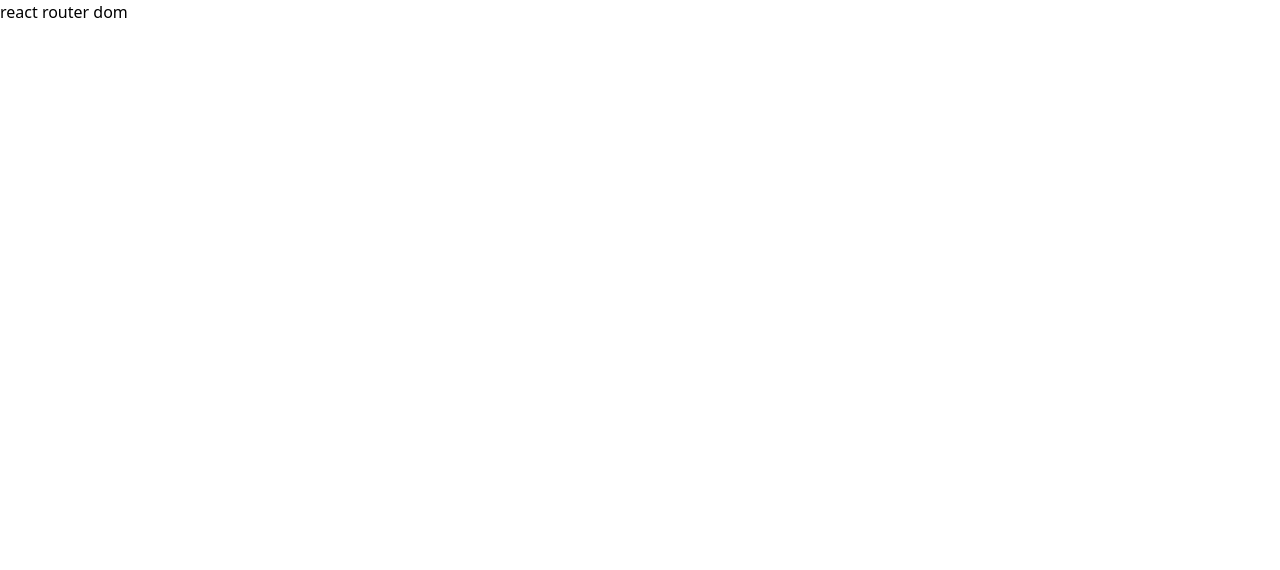
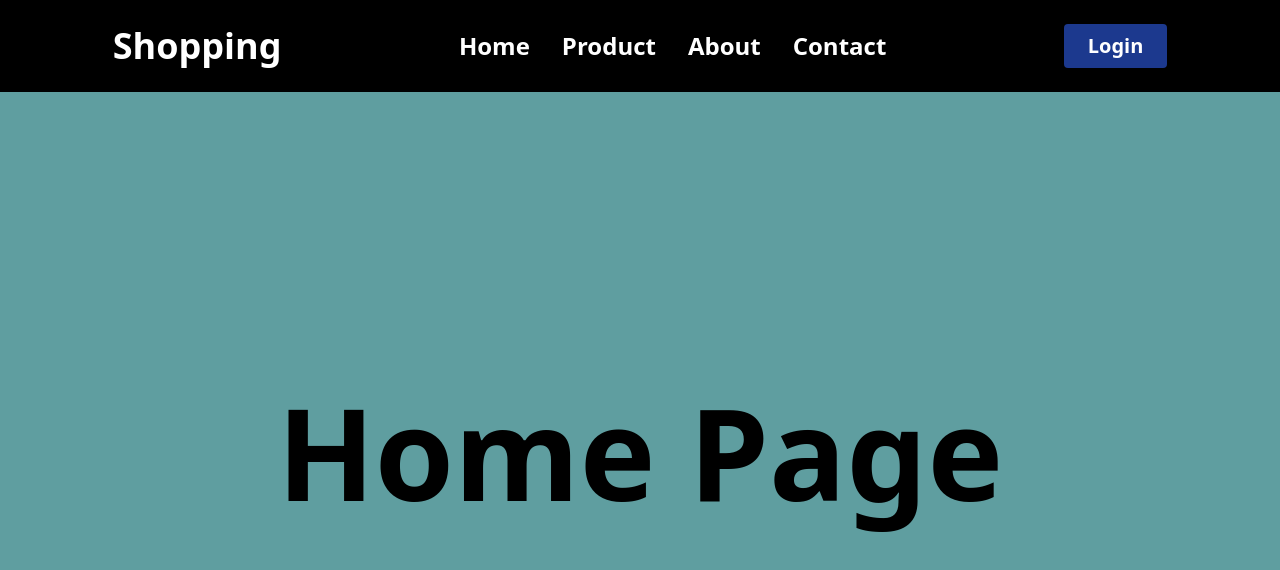
Before and after one commit to aaryan-vyas-10/ReactRouterDom, a React (Vite) app: page / in a window 1280 px wide. Shown: the top 570 px of the page. Built offline with nearby package versions, Linux system fonts and the light colour scheme.

Commit message:
react-router-dom  , with dynamic routing

```diff
--- a/package.json
+++ b/package.json
@@ -13,6 +13,7 @@
     "@tailwindcss/vite": "^4.1.11",
     "react": "^19.1.0",
     "react-dom": "^19.1.0",
+    "react-router-dom": "^7.7.1",
     "tailwindcss": "^4.1.11"
   },
   "devDependencies": {
--- a/src/App.jsx
+++ b/src/App.jsx
@@ -1,9 +1,30 @@
+import { createBrowserRouter, RouterProvider } from 'react-router-dom'
 import './App.css'
+import Home from './Pages/Home';
+import Product from './Pages/Product';
+import About from './Pages/About';
+import Contact from './Pages/Contact';
+import Navbar from './Components/Navbar';
+import Layout from './Layout/Layout';
+import ProductDetils from './Pages/ProductDetils';
 
 function App() {
+  const router = createBrowserRouter([
+    {
+      path: '/',
+      element: <Layout />,
+      children: [
+        { index: true, element: <Home /> },
+        { path: 'product', element: <Product /> },
+        { path: 'product/:id', element: <ProductDetils /> },
+        { path: 'about', element: <About /> },
+        { path: 'contact', element: <Contact /> },
+      ],
+    },
+  ]);
   return (
     <>
-      <h1>react router dom</h1>
+      <RouterProvider router={router} />
     </>
   )
 }
--- /dev/null
+++ b/src/Components/Navbar.jsx
@@ -0,0 +1,19 @@
+import React from 'react'
+import { Link } from 'react-router-dom';
+
+const Navbar = () => {
+  return (
+    <div className='bg-black w-full p-6 text-white flex items-center justify-around sticky top-0 shadow-cyan-50'>
+        <h1 className='text-4xl font-bold'>Shopping</h1>
+            <ul className='flex gap-8 text-2xl font-bold'>
+                <Link to="/"><li>Home</li></Link>
+                <Link to="/product"><li>Product</li></Link>
+                <Link to="/about"><li>About</li></Link>
+                <Link to="/contact"><li>Contact</li></Link>
+            </ul>
+        <button className='bg-blue-900 px-6 py-2 rounded font-bold text-xl cursor-pointer'>Login</button>
+    </div>
+  );
+}
+
+export default Navbar;
--- /dev/null
+++ b/src/Layout/Layout.jsx
@@ -0,0 +1,14 @@
+import React from 'react'
+import Navbar from '../Components/Navbar'
+import { Outlet } from 'react-router-dom'
+
+const Layout = () => {
+  return (
+    <>
+        <Navbar/>
+        <Outlet/>
+    </>
+  )
+}
+
+export default Layout
--- /dev/null
+++ b/src/Pages/About.jsx
@@ -0,0 +1,11 @@
+import React from 'react'
+
+const About = () => {
+  return (
+    <div className='flex items-center justify-center h-[90vh]'>
+      <h1 className='text-9xl font-bold'>About Page</h1>
+    </div>
+  )
+}
+
+export default About
--- /dev/null
+++ b/src/Pages/Contact.jsx
@@ -0,0 +1,11 @@
+import React from 'react'
+
+const Contact = () => {
+  return (
+    <div className='flex items-center justify-center h-[90vh]'>
+        <h1 className='text-9xl font-bold'>Contact Page</h1>
+    </div>
+  )
+}
+
+export default Contact
--- /dev/null
+++ b/src/Pages/Home.jsx
@@ -0,0 +1,11 @@
+import React from 'react'
+
+const Home = () => {
+  return (
+    <div className='flex items-center justify-center h-[90vh]'>
+      <h1 className='text-9xl font-bold'>Home Page</h1>
+    </div>
+  );
+}
+
+export default Home;
--- /dev/null
+++ b/src/Pages/Product.jsx
@@ -0,0 +1,29 @@
+import React, { useEffect, useState } from 'react'
+import { Link } from 'react-router-dom';
+
+const Product = () => {
+    const [products, setProducts] = useState([]);
+
+    useEffect(() => {
+        fetch('https://fakestoreapi.com/products')
+            .then((response) => response.json())
+            .then((data) => setProducts(data))
+    }, []);
+
+    return (
+        <div className='p-6'>
+            <h2 className='text-4xl text-black text-center font-bold mb-2'>All Products</h2>
+            <div className='grid grid-cols-1 sm:grid-cols-2 md:grid-cols-4 gap-6'>
+                {products.map(product => (
+                    <Link to={`/product/${product.id}`} key={product.id} className='bg-black rounded shadow-md p-7 hover:shadow-lg transitions'>
+                        <img src={product.image} alt={product.title} className='h-78 font-semibold mb-3 w-full truncate object-fill rounded' />
+                        <h3 className='text-lg font-semibold mb-2 truncate text-white'>{product.title}</h3>
+                        <p className='text-yellow-600 font-bold text-2xl'>${product.price}</p>
+                    </Link>
+                ))}
+            </div>
+        </div>
+    );
+}
+
+export default Product;
--- /dev/null
+++ b/src/Pages/ProductDetils.jsx
@@ -0,0 +1,30 @@
+import React, { useEffect, useState } from 'react'
+import { useParams } from 'react-router-dom'
+
+const ProductDetils = () => {
+    const { id } = useParams();
+    const [product, setProducts] = useState(null);
+
+    useEffect(() => {
+        fetch(`https://fakestoreapi.com/products/${id}`)
+            .then((response) => response.json())
+            .then((data) => setProducts(data));
+    }, [id]);
+    if (!product) return <p className='text-center mt-10 text-gray-500'>Lodding......</p>
+    return (
+        <div className='flex justify-start items-center py-10 px-4'>
+            <div className='max-w-2xl w-full bg-white shadow-lg rounde-lg p-6 rounded-xl cursor-pointer flex flex-col gap-5'>
+                <img src={product.image}  alt={product.title} className='h-64 mx-auto object-contain mb-6'/>
+                <h2 className='font-bold text-3xl'>{product.title}</h2>
+                <p className='text-gray-600'>{product.description}</p>
+                <div className='flex items-start justify-cente flex-col gap-2'>
+                    <p className='font-bold text-xl'>Price  <span className='font-bold text-xl text-cyan-700'>: ${product.price}</span> </p>
+                    <p className='font-bold text-xl'>Category <span className='font-bold text-xl text-cyan-700'>: {product.category}</span></p>
+                    <p className='font-bold text-xl'>Rating <span className='font-bold text-xl text-cyan-700'>: {product.rating.rate}</span></p>
+                </div>
+            </div>
+        </div>
+    )
+}
+
+export default ProductDetils
--- a/src/index.css
+++ b/src/index.css
@@ -1 +1,4 @@
 @import "tailwindcss";
+body{
+    background-color: cadetblue;
+}
```
Also changed, not shown: 1 other file (tests, documents, lock files or other folders).
